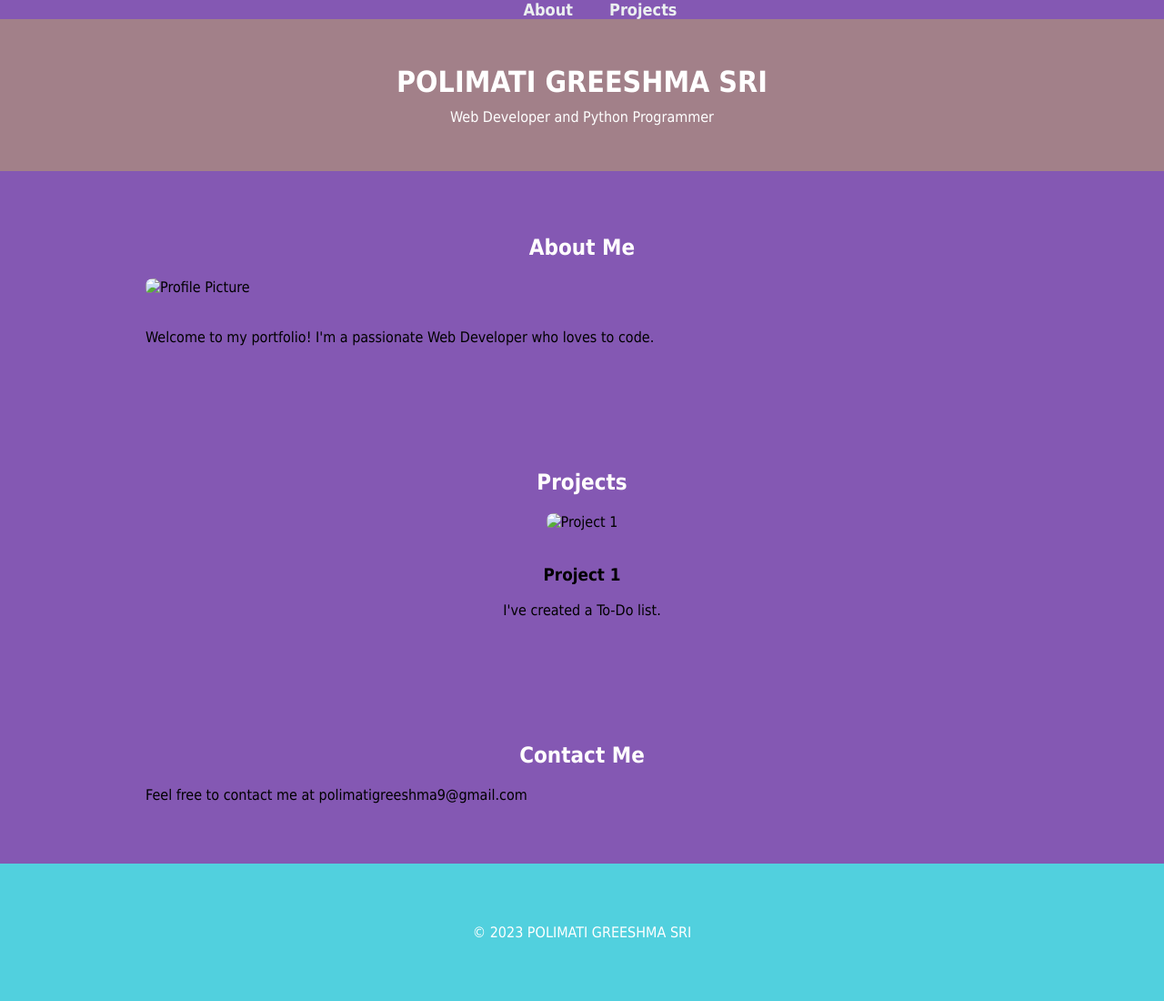
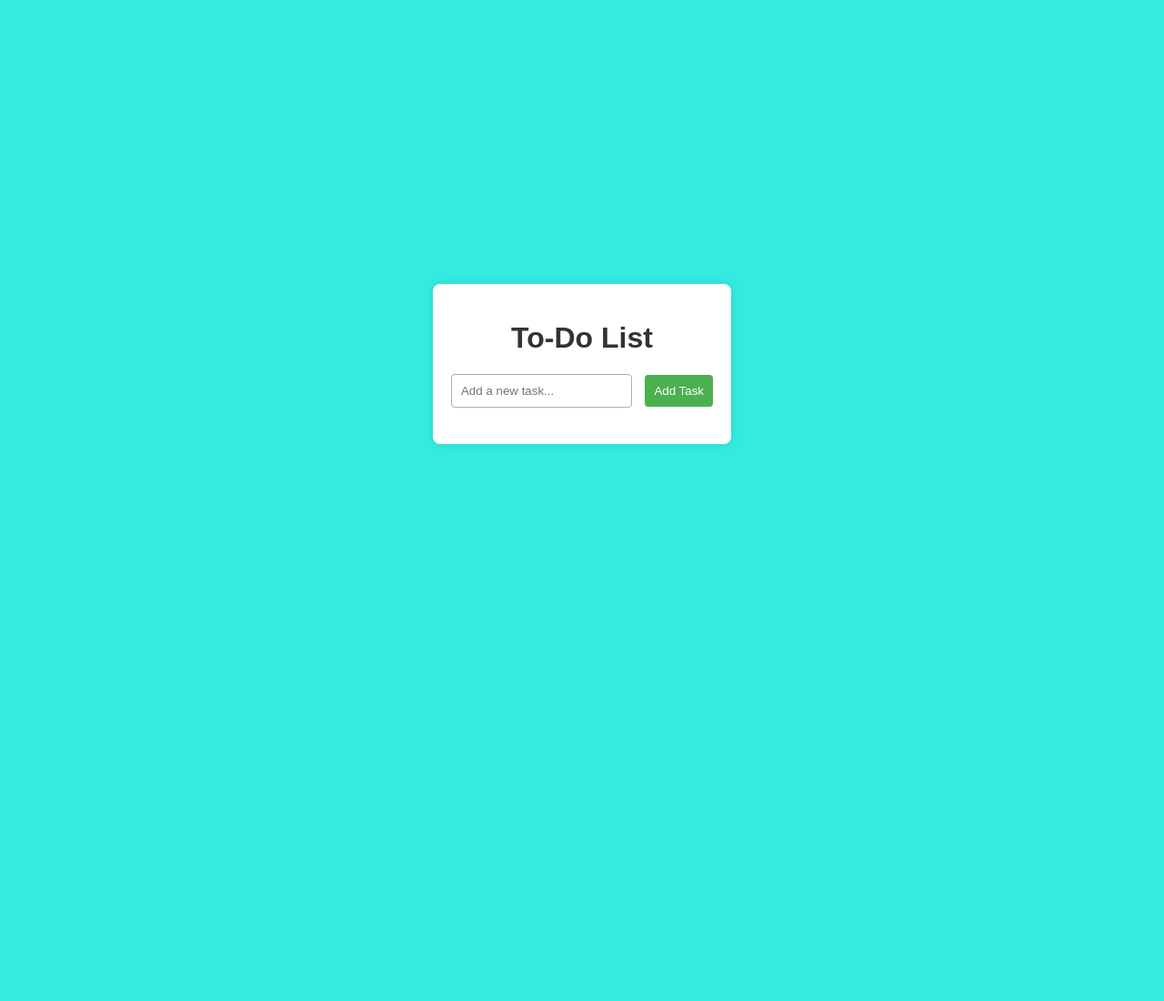
Before and after one commit to Greesh2301/CODSOFT, a plain HTML site: page index.html in a window 1280 px wide. Shown: the whole page at 91% size. After the commit the page ends 800 px from the top, so only its background shows below. Drawn offline with Linux system fonts and the light colour scheme; a script that the page names is missing.

Commit message:
TO DO LIST

```diff
--- a/index.html
+++ b/index.html
@@ -4,61 +4,17 @@
     <meta charset="UTF-8">
     <meta name="viewport" content="width=device-width, initial-scale=1.0">
     <link rel="stylesheet" href="style.css">
-    <title>Your Name - Portfolio</title>
+    <title>To-Do List App</title>
 </head>
 <body>
-    <div class="menu-toggle" id="mobile-menu">
-        <span></span>
-        <span></span>
-        <span></span>
+    <div class="container">
+        <h1>To-Do List</h1>
+        <div class="task-input-container">
+            <input type="text" id="taskInput" placeholder="Add a new task...">
+            <button onclick="addTask()">Add Task</button>
+        </div>
+        <ul id="taskList"></ul>
     </div>
-
-    <nav class="navbar">
-        <ul>
-            <li><a href="#about">About</a></li>
-            <li><a href="#projects">Projects</a></li>
-        </ul>
-    </nav>
-
-    <header>
-        <div class="container">
-            <h1>POLIMATI GREESHMA SRI</h1>
-            <p>Web Developer and Python Programmer</p>
-        </div>
-    </header>
-
-    <section id="about">
-        <div class="container">
-            <h2>About Me</h2>
-            <img src="C:\Users\91994\Downloads\greeshma.jpg" alt="Profile Picture">
-            <p>Welcome to my portfolio! I'm a passionate Web Developer who loves to code.</p>
-        </div>
-    </section>
-
-    <section id="projects">
-        <div class="container">
-            <h2>Projects</h2>
-            <div class="project">
-                <img src="C:\Users\91994\Downloads\ss1.jpg" alt="Project 1">
-                <h3>Project 1</h3>
-                <p>I've created a To-Do list.</p>
-            </div>
-
-    </section>
-
-    <section id="contact">
-        <div class="container">
-            <h2>Contact Me</h2>
-            <p>Feel free to contact me at polimatigreeshma9@gmail.com</p>
-        </div>
-    </section>
-
-    <footer>
-        <div class="container">
-            <p>&copy; 2023 POLIMATI GREESHMA SRI</p>
-        </div>
-    </footer>
-
     <script src="script.js"></script>
 </body>
 </html>
--- /dev/null
+++ b/script.js
@@ -0,0 +1,20 @@
+function addTask() {
+    const taskInput = document.getElementById("taskInput");
+    const taskList = document.getElementById("taskList");
+
+    if (taskInput.value.trim() !== "") {
+        const li = document.createElement("li");
+        li.textContent = taskInput.value;
+
+        const deleteButton = document.createElement("button");
+        deleteButton.textContent = "Delete";
+        deleteButton.onclick = function () {
+            taskList.removeChild(li);
+        };
+
+        li.appendChild(deleteButton);
+        taskList.appendChild(li);
+
+        taskInput.value = "";
+    }
+}
--- a/style.css
+++ b/style.css
@@ -1,122 +1,74 @@
 body {
-    font-family: Tahoma, "Trebuchet MS", sans-serif;
+  font-family: 'Arial', sans-serif;
   margin: 0;
   padding: 0;
-    box-sizing: border-box;
-    background-color:#8458B3;
+  display: flex;
+  justify-content: center;
+  align-items: center;
+  height: 100vh;
+  background-color: rgb(52, 235, 225);
 }
 
 .container {
-    width: 75%;
-    margin: 0 auto;
+  text-align: center;
+  background-color: #fff;
+  padding: 20px;
+  border-radius: 8px;
+  box-shadow: 0 0 10px rgba(0, 0, 0, 0.1);
 }
 
-header, section, footer {
-    padding: 50px 0;
+h1 {
+  color: #333;
 }
 
-header {
-    background-color:#a28089;
-    color: #fff;
-    text-align: center;
-}
-
-header h1 {
-    margin: 0;
-}
-
-header p {
-    margin: 10px 0 0;
-}
-
-section h2 {
-    color: #fffdfd;
-    text-align: center;
-}
-
-img {
-    max-width: 100%;
-    height: auto;
-    border-radius: 8px;
+.task-input-container {
   margin-bottom: 20px;
 }
 
-.project {
-    margin-top: 20px;
-    text-align: center;
+input {
+  padding: 10px;
+  margin-right: 10px;
+  border: 1px solid #bba7a7;
+  border-radius: 4px;
 }
 
-footer {
-    background-color:#51d0de;
+button {
+  padding: 10px;
+  cursor: pointer;
+  background-color: #4caf50;
   color: #fff;
-    text-align: center;
+  border: none;
+  border-radius: 4px;
 }
 
-/* Navigation Styles */
-
-.menu-toggle {
-    display: none;
-    cursor: pointer;
+button:hover {
+  background-color: #45a049;
 }
 
-.menu-toggle span {
-    display: block;
-    height: 3px;
-    width: 25px;
-    background-color: #ffe7e7;
-    margin: 6px 0;
+ul {
+  list-style: none;
+  padding: 0;
 }
 
-.navbar {
+li {
+  background-color: rgb(232, 238, 238);
+  padding: 20px;
+  margin-bottom: 10px;
+  border-radius: 7px;
   display: flex;
-    justify-content: center;
+  justify-content: space-between;
   align-items: center;
 }
 
-.navbar ul {
-    list-style: none;
-    display: flex;
-    margin: 0;
+li button {
+  background-color: #5cd1ff;
+  color: #fff;
+  border: none;
+  padding: 5px 10px;
+  cursor: default;
+  border-radius: 4px;
 }
 
-.navbar li {
-    margin: 0 20px;
+li button:hover {
+  background-color: rgb(223, 143, 134);
 }
-
-.navbar a {
-    text-decoration: none;
-    color: rgb(235, 240, 240);
-    font-weight: bold;
-    font-size: 18px;
-    transition: color 0.3s ease-in-out;
-}
-
-.navbar a:hover {
-    color: #4caf50;
-}
-
-@media only screen and (max-width: 768px) {
-    .menu-toggle {
-        display: block;
-    }
-
-    .navbar ul {
-        flex-direction: column;
-        position: absolute;
-        top: 70px;
-        left: 0;
-        background-color: #fff;
-        width: 100%;
-        text-align: center;
-        box-shadow: 0px 5px 10px rgba(0, 0, 0, 0.1);
-        display: none;
-    }
-
-    .navbar ul.show {
-        display: flex;
-    }
-
-    .navbar li {
-        margin: 10px 0;
-    }
-}
```
Lines whose indentation alone changed are shown as unchanged.
